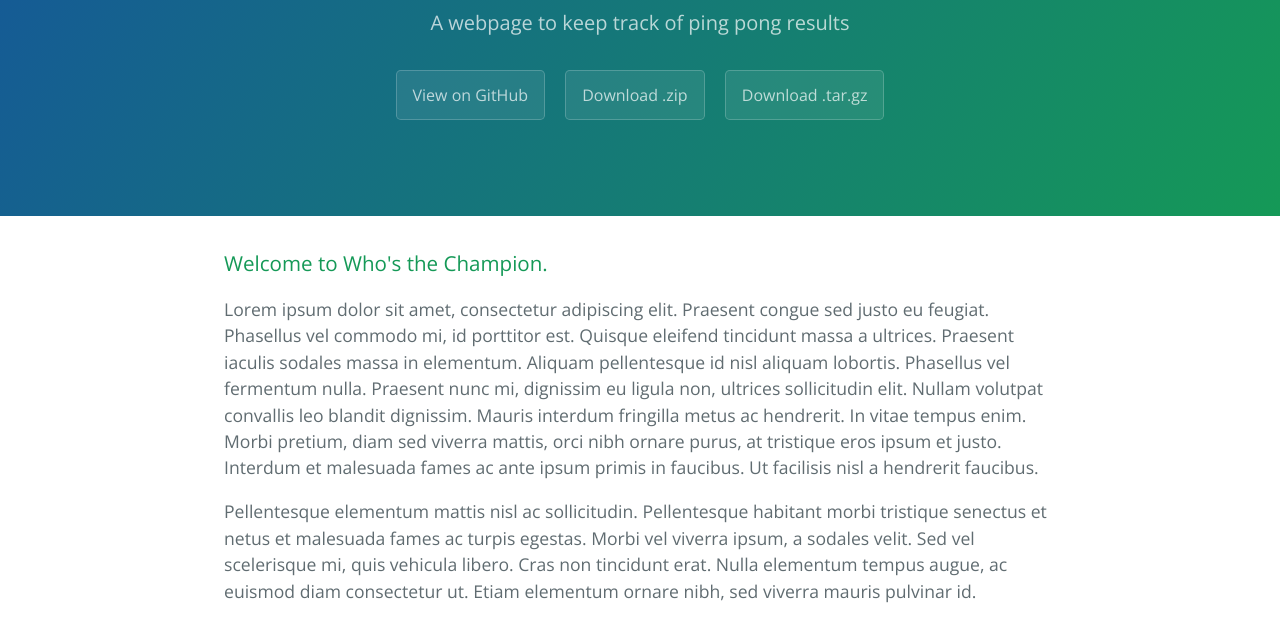
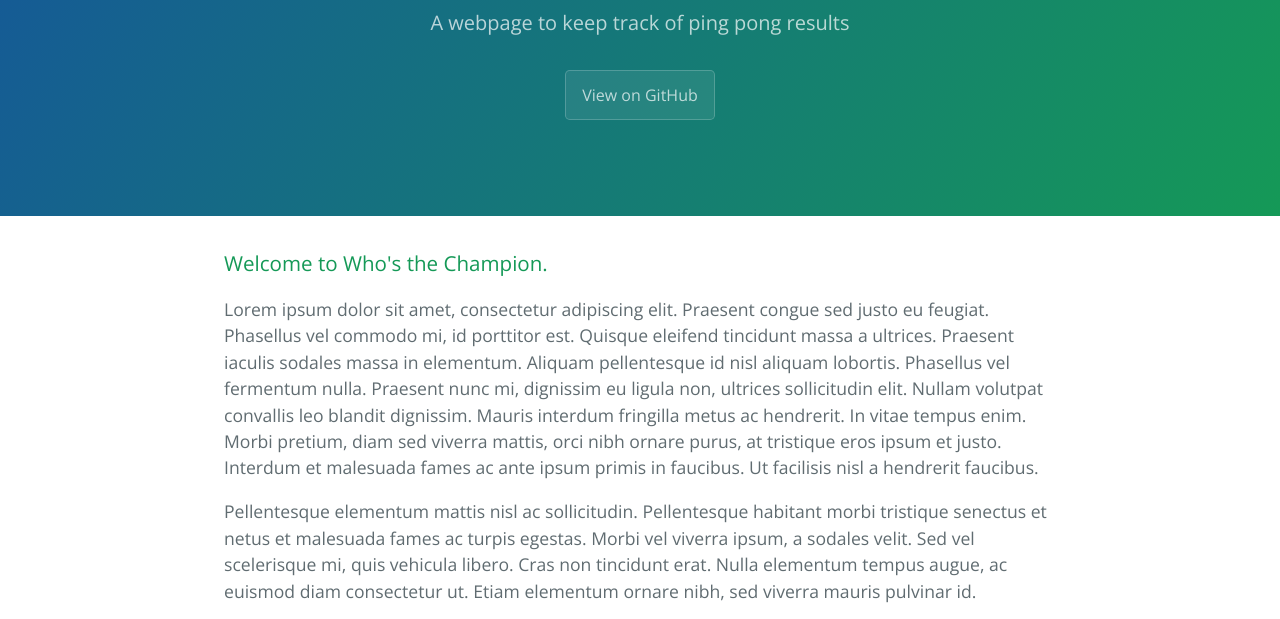
Before and after one commit to maurodoglio/whosthechampion, a plain HTML site: page index.html in a window 1280 px wide. Shown: the part 167-786 px from the top of the page. Drawn offline with nearby package versions, Linux system fonts and the light colour scheme.

Commit message:
Remove download links

```diff
--- a/index.html
+++ b/index.html
@@ -14,8 +14,6 @@
       <h1 class="project-name">Who&#39;s thechampion</h1>
       <h2 class="project-tagline">A webpage to keep track of ping pong results</h2>
       <a href="https://github.com/maurodoglio/whosthechampion" class="btn">View on GitHub</a>
-      <a href="https://github.com/maurodoglio/whosthechampion/zipball/master" class="btn">Download .zip</a>
-      <a href="https://github.com/maurodoglio/whosthechampion/tarball/master" class="btn">Download .tar.gz</a>
     </section>
 
     <section class="main-content">
```
